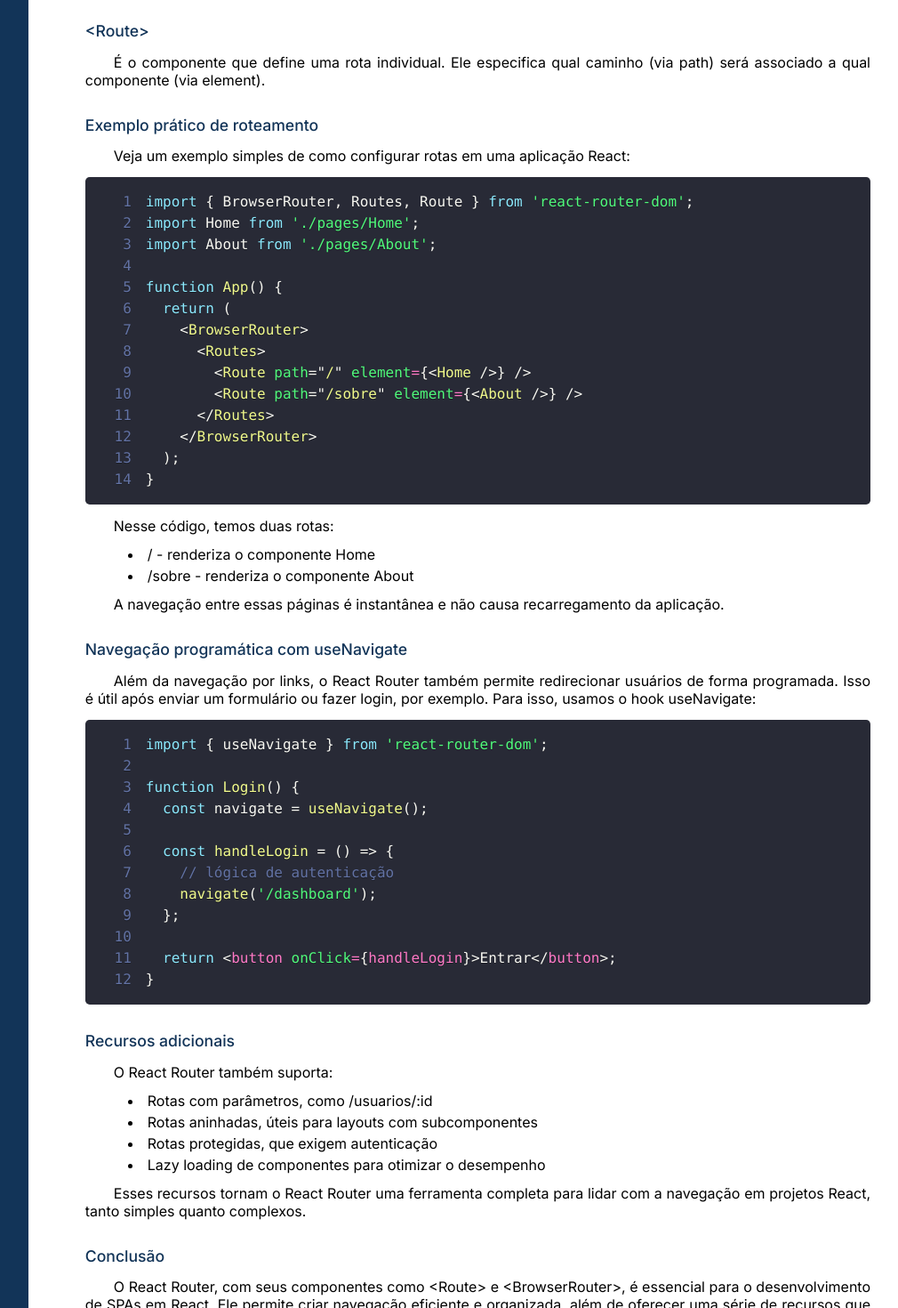
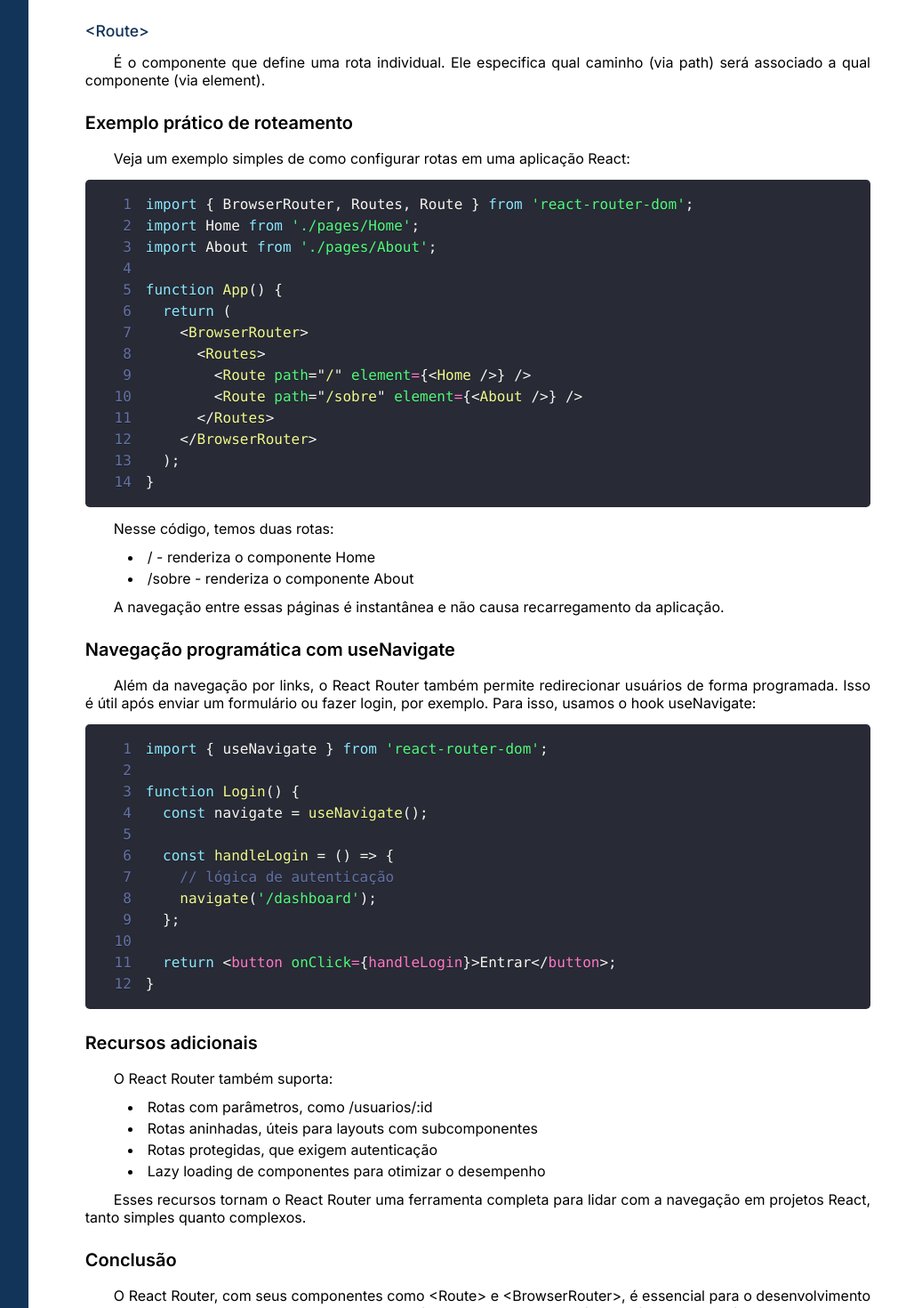
Before and after one commit to LeoCsBorges/react-roadmap, a React (Vite) app: page /routers in a window 1280 px wide. Shown: the part 1060-2530 px from the top of the page at 89% size, without its empty margins (237-1247 px from the left). Built offline with nearby package versions, Linux system fonts and the light colour scheme.

Commit message:
Fixing RoutersPage titles

```diff
--- a/src/pages/RoutersPage.jsx
+++ b/src/pages/RoutersPage.jsx
@@ -42,7 +42,7 @@
             </article>
 
             <article>
-                <H3>Exemplo prático de roteamento</H3>
+                <H2>Exemplo prático de roteamento</H2>
                 <Text>
                     Veja um exemplo simples de como configurar rotas em uma aplicação React:
                 </Text>
@@ -73,7 +73,7 @@
             </article>
 
             <article>
-                <H3>Navegação programática com useNavigate</H3>
+                <H2>Navegação programática com useNavigate</H2>
                 <Text>
                     Além da navegação por links, o React Router também permite redirecionar usuários de forma programada. Isso é útil após enviar um formulário ou fazer login, por exemplo. Para isso, usamos o hook useNavigate:
                 </Text>
@@ -95,7 +95,7 @@
             </article>
 
             <article>
-                <H3>Recursos adicionais</H3>
+                <H2>Recursos adicionais</H2>
                 <Text>O React Router também suporta:</Text>
                 <ol style={{listStyle: 'inside', marginLeft: '3em'}}>
                     <li style={{marginBlock: '.5em'}}>Rotas com parâmetros, como /usuarios/:id</li>
@@ -107,7 +107,7 @@
             </article>
 
             <article>
-                <H3>Conclusão</H3>
+                <H2>Conclusão</H2>
                 <Text>
                     O React Router, com seus componentes como {`<Route>`} e {`<BrowserRouter>`}, é essencial para o desenvolvimento de SPAs em React. Ele permite criar navegação eficiente e organizada, além de oferecer uma série de recursos que tornam o desenvolvimento mais robusto e escalável. Dominar essa biblioteca é um passo importante para qualquer desenvolvedor React que deseja criar aplicações modernas, com rotas bem estruturadas e uma boa experiência para o usuário.
                 </Text>
```
